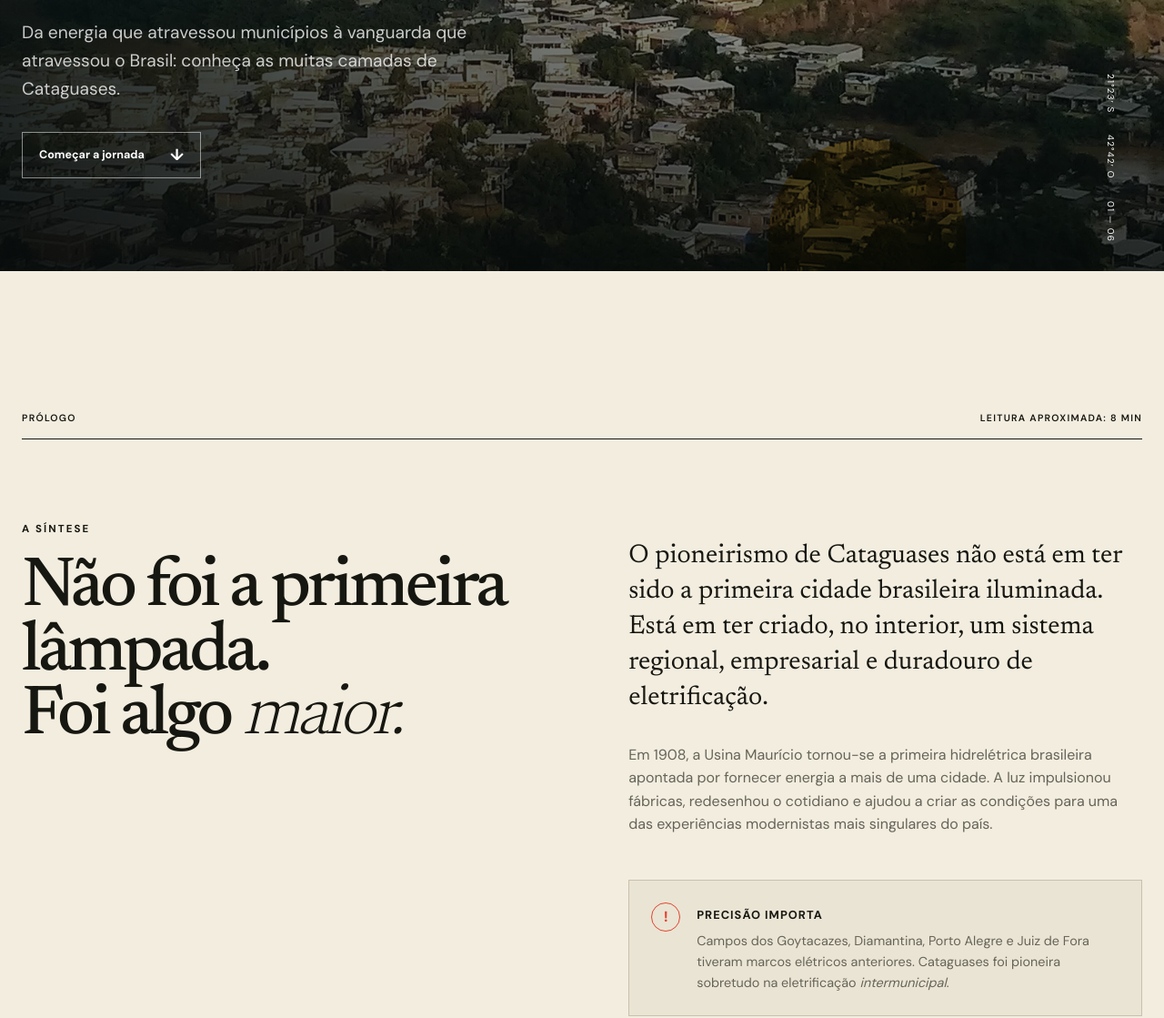
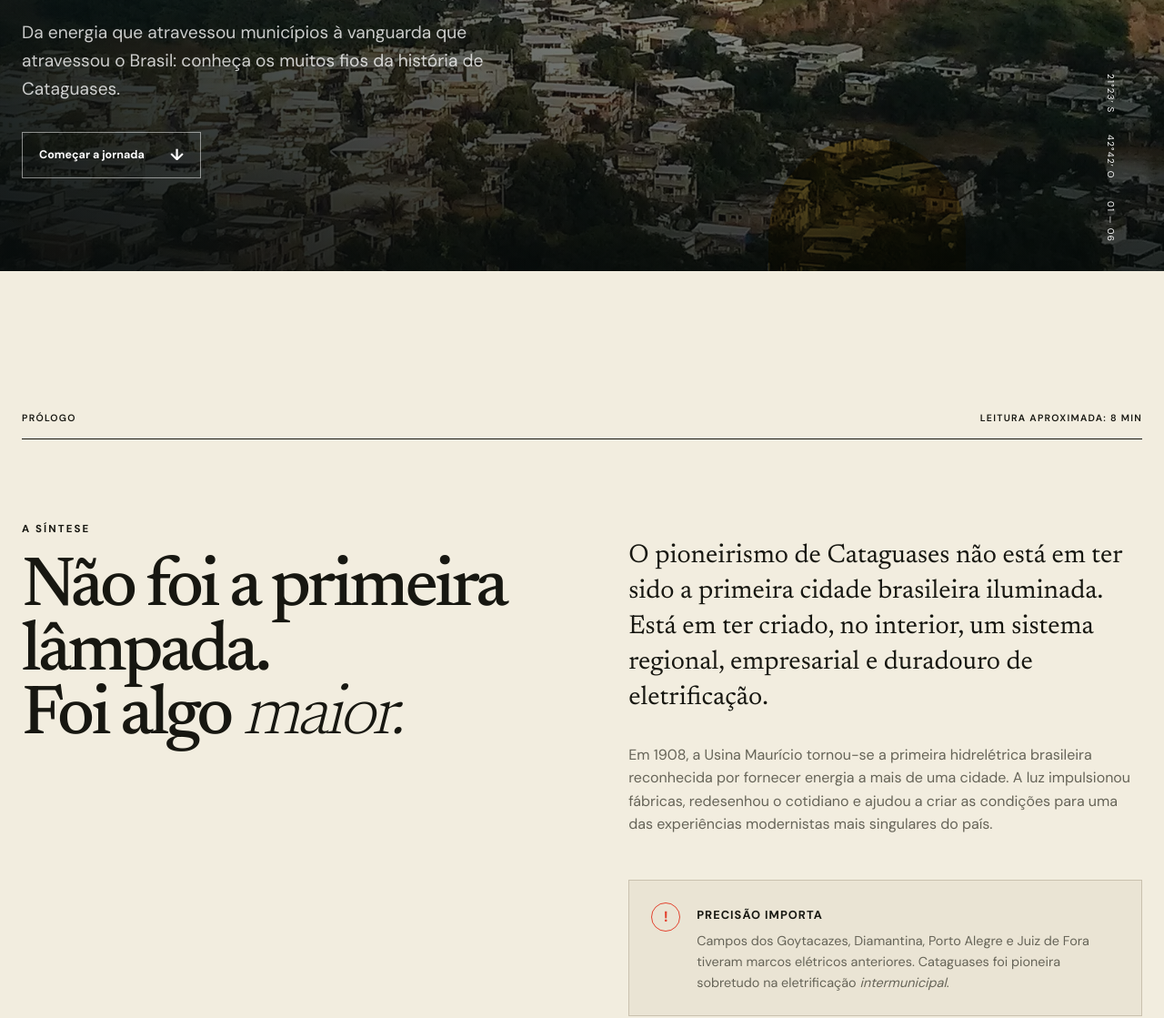
Before and after one commit to matheusmeigre/historia-cataguases, a plain HTML site: page index.html in a window 1280 px wide. Shown: the part 502-1621 px from the top of the page at 91% size. Drawn offline with Linux system fonts and the light colour scheme.

Commit message:
Revise hero lede and prologue paragraph for accuracy
Updated text for clarity and accuracy in the hero section and prologue.

```diff
--- a/index.html
+++ b/index.html
@@ -52,7 +52,7 @@
       <div class="hero-content">
         <p class="eyebrow light-text">Zona da Mata · Minas Gerais</p>
         <h1 id="hero-title">Uma cidade que<br><em>acendeu</em> ideias.</h1>
-        <p class="hero-lede">Da energia que atravessou municípios à vanguarda que atravessou o Brasil: conheça as muitas camadas de Cataguases.</p>
+        <p class="hero-lede">Da energia que atravessou municípios à vanguarda que atravessou o Brasil: conheça os muitos fios da história de Cataguases.</p>
         <a class="button button-light" href="#prologo">Começar a jornada <span aria-hidden="true">↓</span></a>
       </div>
       <div class="hero-index" aria-hidden="true"><span>21°23′ S</span><span>42°42′ O</span><span>01 — 06</span></div>
@@ -67,7 +67,7 @@
         </div>
         <div class="prologue-copy reveal">
           <p class="lead">O pioneirismo de Cataguases não está em ter sido a primeira cidade brasileira iluminada. Está em ter criado, no interior, um sistema regional, empresarial e duradouro de eletrificação.</p>
-          <p>Em 1908, a Usina Maurício tornou-se a primeira hidrelétrica brasileira apontada por fornecer energia a mais de uma cidade. A luz impulsionou fábricas, redesenhou o cotidiano e ajudou a criar as condições para uma das experiências modernistas mais singulares do país.</p>
+          <p>Em 1908, a Usina Maurício tornou-se a primeira hidrelétrica brasileira reconhecida por fornecer energia a mais de uma cidade. A luz impulsionou fábricas, redesenhou o cotidiano e ajudou a criar as condições para uma das experiências modernistas mais singulares do país.</p>
           <aside class="fact-check" aria-label="Nota de precisão histórica">
             <span class="fact-icon" aria-hidden="true">!</span>
             <div><strong>Precisão importa</strong><p>Campos dos Goytacazes, Diamantina, Porto Alegre e Juiz de Fora tiveram marcos elétricos anteriores. Cataguases foi pioneira sobretudo na eletrificação <em>intermunicipal</em>.</p></div>
```
